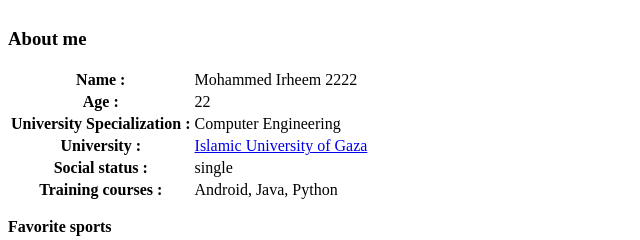
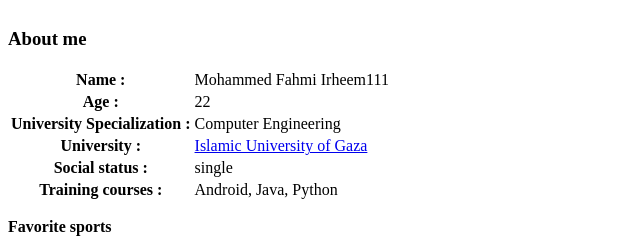
Before and after one commit to mohammedir/WebCourse, a plain HTML site: page HW_lab1.html in a window 1280 px wide. Shown: the part 273-513 px from the top of the page, 0-640 px from the left. Drawn offline with Linux system fonts and the light colour scheme.

Commit message:
first commit

```diff
--- a/HW_lab1.html
+++ b/HW_lab1.html
@@ -15,7 +15,7 @@
     <thead>
      <tr>
          <th>Name :</th>
-         <td>Mohammed Irheem 2222</td>
+         <td>Mohammed Fahmi Irheem111</td>
      </tr>
     </thead>
     <tbody>
```
